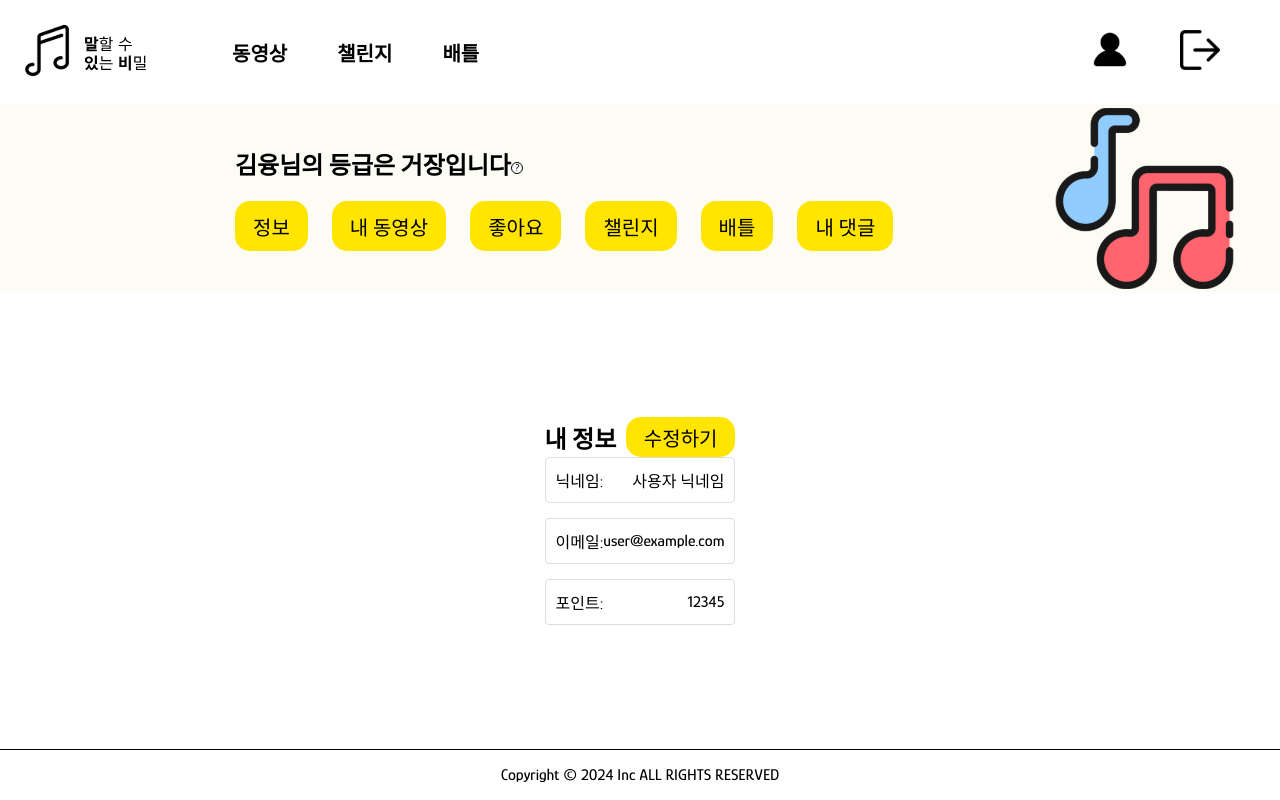
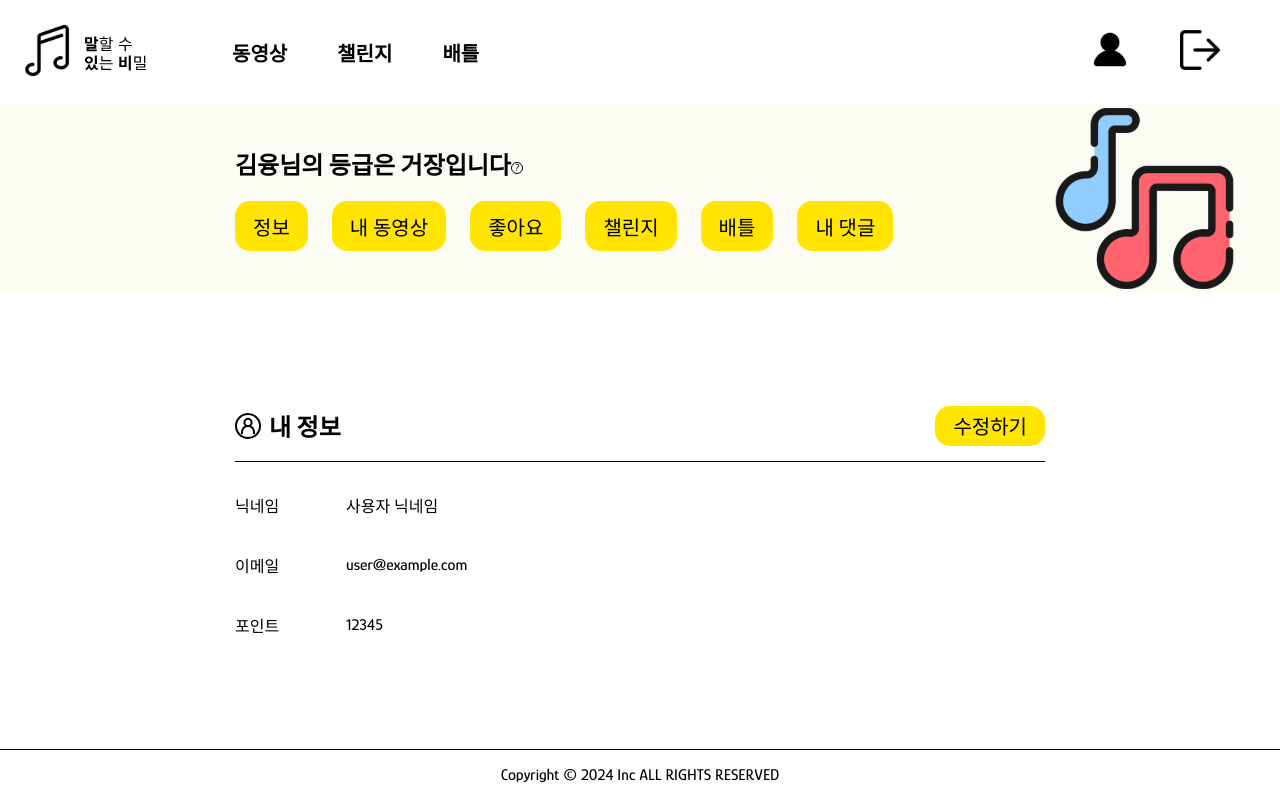
Before and after one commit to bitcamp-wasd/secret-front, a React (Create React App) app: page /mypage/myinfo in a window 1280 px wide. Built offline with nearby package versions, Linux system fonts and the light colour scheme.

Commit message:
myinfo 화면구현

```diff
--- a/src/assets/css/index.css
+++ b/src/assets/css/index.css
@@ -390,24 +390,36 @@ footer {
 
 
 /*내정보 css*/
-.info-box {
+
+.myinfo-box{
   display: flex;
   flex-direction: column;
-  gap: 15px;
+  width: 810px;
+  gap: 31px;
+}
+
+.myinfo-headline{
+  display: flex;
+  justify-content: space-between;
+  border-bottom: solid 1px black;
+  padding-bottom: 15px;
+}
+
+.info-box {
+
+  display: flex;
+  flex-direction: column;
+  gap: 36px;
+
 }
 
 .info-item {
   display: flex;
-  justify-content: space-between;
   align-items: center;
-  padding: 10px;
-  border: 1px solid var(--border-color);
-  border-radius: 4px;
-  background-color: var(--white);
 }
 
-.info-item label {
-  font-weight: 500;
+.info-item label{
+  width: 13.7% !important;
 }
 
 .info-content {
--- a/src/pages/Auth/SignUp.jsx
+++ b/src/pages/Auth/SignUp.jsx
@@ -5,8 +5,10 @@ import "../../assets/css/style.css";
 
 const SignUp = () => {
   const [email, setEmail] = useState('');
+  const [authNum,setAuthNum] = useState('');
   const [password, setPassword] = useState('');
   const [confirmPassword, setConfirmPassword] = useState('');
+  const [nickName,setNickName] = useState('');
 
   const handleSubmit = (e) => {
     e.preventDefault();
@@ -23,16 +25,25 @@ const SignUp = () => {
         <h2>Sign Up</h2>
         <form onSubmit={handleSubmit}>
           <div className="form-group">
-            <label>Email:</label>
+            <label>E-MAIL</label>
             <input
-              type="email"
+              type="이메일"
               value={email}
               onChange={(e) => setEmail(e.target.value)}
               required
             />
           </div>
           <div className="form-group">
-            <label>Password:</label>
+            <label>인증번호 입력</label>
+            <input
+              type="number"
+              value={authNum}
+              onChange={(e) => setAuthNum(e.target.value)}
+              required
+            />
+          </div>
+          <div className="form-group">
+            <label>비밀번호 입력:</label>
             <input
               type="password"
               value={password}
@@ -41,7 +52,7 @@ const SignUp = () => {
             />
           </div>
           <div className="form-group">
-            <label>Confirm Password:</label>
+            <label>비밀번호 확인:</label>
             <input
               type="password"
               value={confirmPassword}
@@ -49,6 +60,16 @@ const SignUp = () => {
               required
             />
           </div>
+          <div className="form-group">
+            <label>닉네임:</label>
+            <input
+              type="string"
+              value={nickName}
+              onChange={(e) => setNickName(e.target.value)}
+              required
+            />
+          </div>
+
           <div className='flex justify-center'>
           <Button size="large">가입 완료</Button>
           </div>
--- a/src/pages/MyPage/MyInfo.jsx
+++ b/src/pages/MyPage/MyInfo.jsx
@@ -3,6 +3,7 @@ import "../../assets/css/style.css";
 import "../../components/Layout";
 import Button from "../../components/Button";
 import Layout from "../../components/Layout_banner_my";
+import UserIcon from '../../assets/images/user_icon.svg';
 
 
 const MyInfo = () => {
@@ -12,28 +13,33 @@ const MyInfo = () => {
     <Layout showFooter={false}>
 
       <div className="main-box-810">
-        <div className="flex space-between align-center">
-          <h2>내 정보</h2>
+        <div class="myinfo-box">
+        <div class="myinfo-headline">
+          <div class="flex align-center">
+        <img src={UserIcon} alt="usericon" className="usericon"/>
+          <h2 class="ml8">내 정보</h2>
+          </div>
           <Button size='confirm'>수정하기</Button>
         </div>
 
         <div className="info-box">
           <div className="info-item">
-            <label>닉네임:</label>
+            <label>닉네임</label>
             <div className="info-content">
               <span>사용자 닉네임</span>
 
             </div>
           </div>
           <div className="info-item">
-            <label>이메일:</label>
+            <label>이메일</label>
             <span>user@example.com</span>
           </div>
           <div className="info-item">
-            <label>포인트:</label>
+            <label>포인트</label>
             <span>12345</span>
           </div>
         </div>
+      </div>
       </div>
     </Layout>
   );
```
Also changed, not shown: src/assets/images/user_icon.svg (added).
